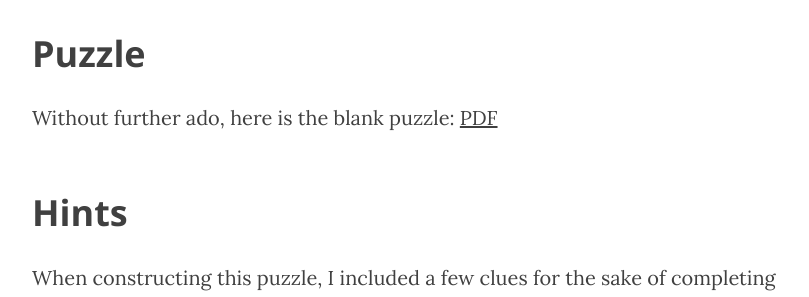
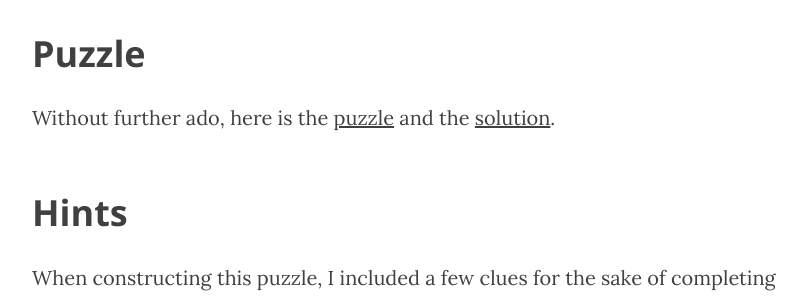
Before and after one commit to garth5689/garth5689.github.io, a Jekyll site: the page built from _posts/2016-10-13-crossword_marquee.markdown, in a window 1280 px wide and 900 px high, scrolled down 624 px. Shown: the part 155-452 px from the top of the window, without its empty margins (233-1042 px from the left). Built offline with Jekyll 4.4.1, drawn with Linux system fonts in a browser that asks for light colours; nearby versions of some CDN libraries.

Commit message:
Update 2016-10-13-crossword_marquee.markdown

```diff
--- a/_posts/2016-10-13-crossword_marquee.markdown
+++ b/_posts/2016-10-13-crossword_marquee.markdown
@@ -10,10 +10,11 @@ header-img: "img/Pencil_macro_2_kamranki.jpg"
 <p>Hello everyone!  Today I'm happy to present to you my second constructed crossword.  After requesting ideas from the crowd, countless iterations, and much rework, it's finally complete.  The puzzle is named "Marquee Mix-Up", and is sized as a weekday NYT puzzle (15x15).  After the puzzle, I will write a small amount about the construction, what I like, and what can be improved next time around.  This one is considerably more difficult than my first, and in retrospect includes some pretty particular jargon.  Further down this post I will include revealable hints for what I consider the most difficult words.</p>
 
 <h2 class="section-heading">Puzzle</h2>
-<p>Without further ado, here is the blank puzzle: <a href="{{ site.url }}assets/MarqueeMixUp.pdf">PDF</a></p>
+<p>Without further ado, here is the <a href="{{ site.url }}assets/MarqueeMixUp_Puzzle.pdf">puzzle</a> and the <a href="{{ site.url }}assets/MarqueeMixUp_Solution.pdf">solution</a>.</p>
 
 <h2 class="section-heading">Hints</h2>
 <p>When constructing this puzzle, I included a few clues for the sake of completing it (or else I ran the risk of never finishing it at all until it was perfect!).  In order to not completely stump everyone, here are some clues to the more obscure entries.  Try to wait until you really need them!</p>
+
 
 <h2 class="section-heading">Construction Notes</h2>
 <p>I don't remember exactly how I thought of this theme, but I like it for a few reasons.  One, it has many possible theme entries to choose from, making it easy to find good ones with broad appeal.  For this theme, I generated many possibilities including:</p>
```
